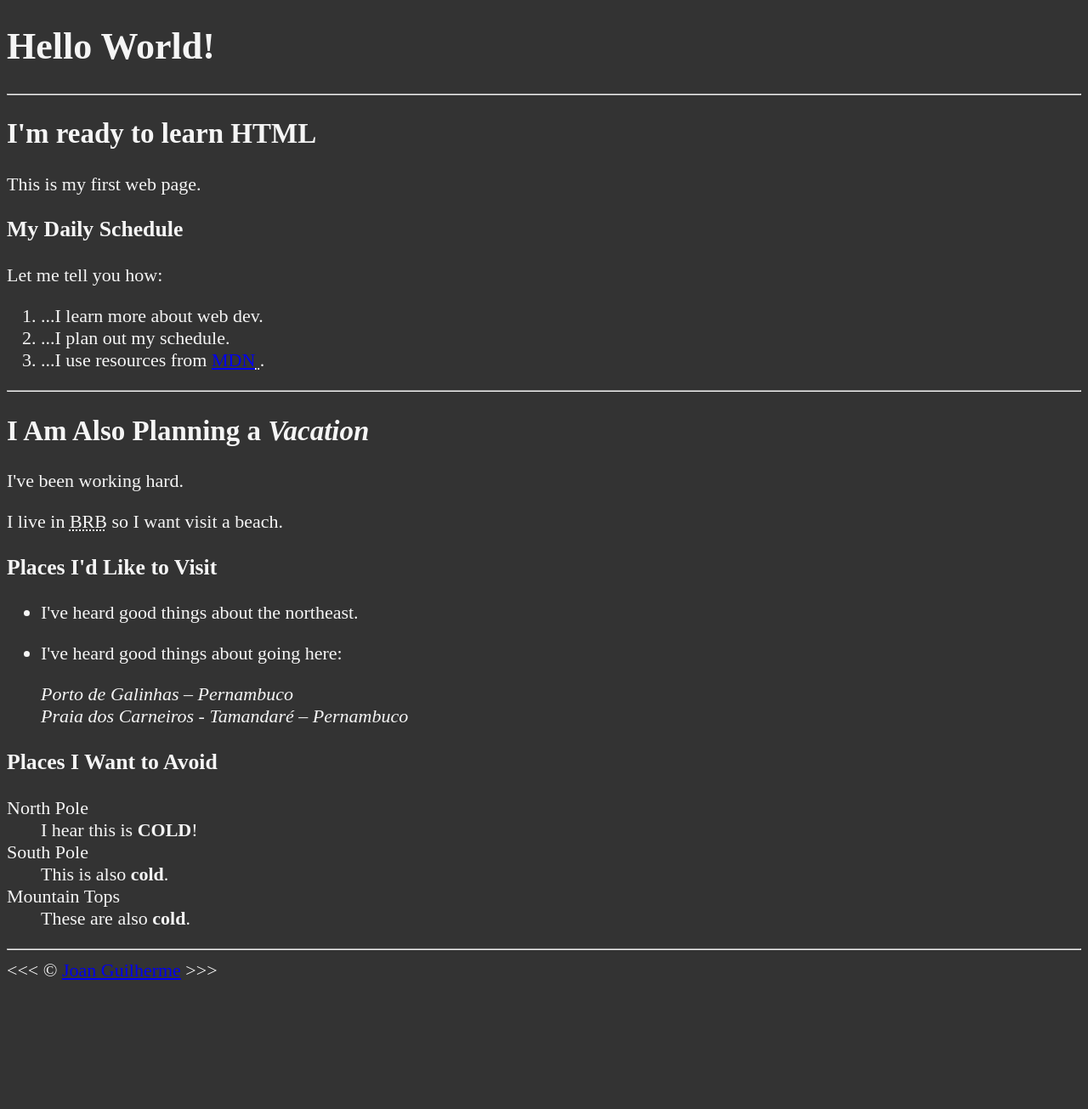
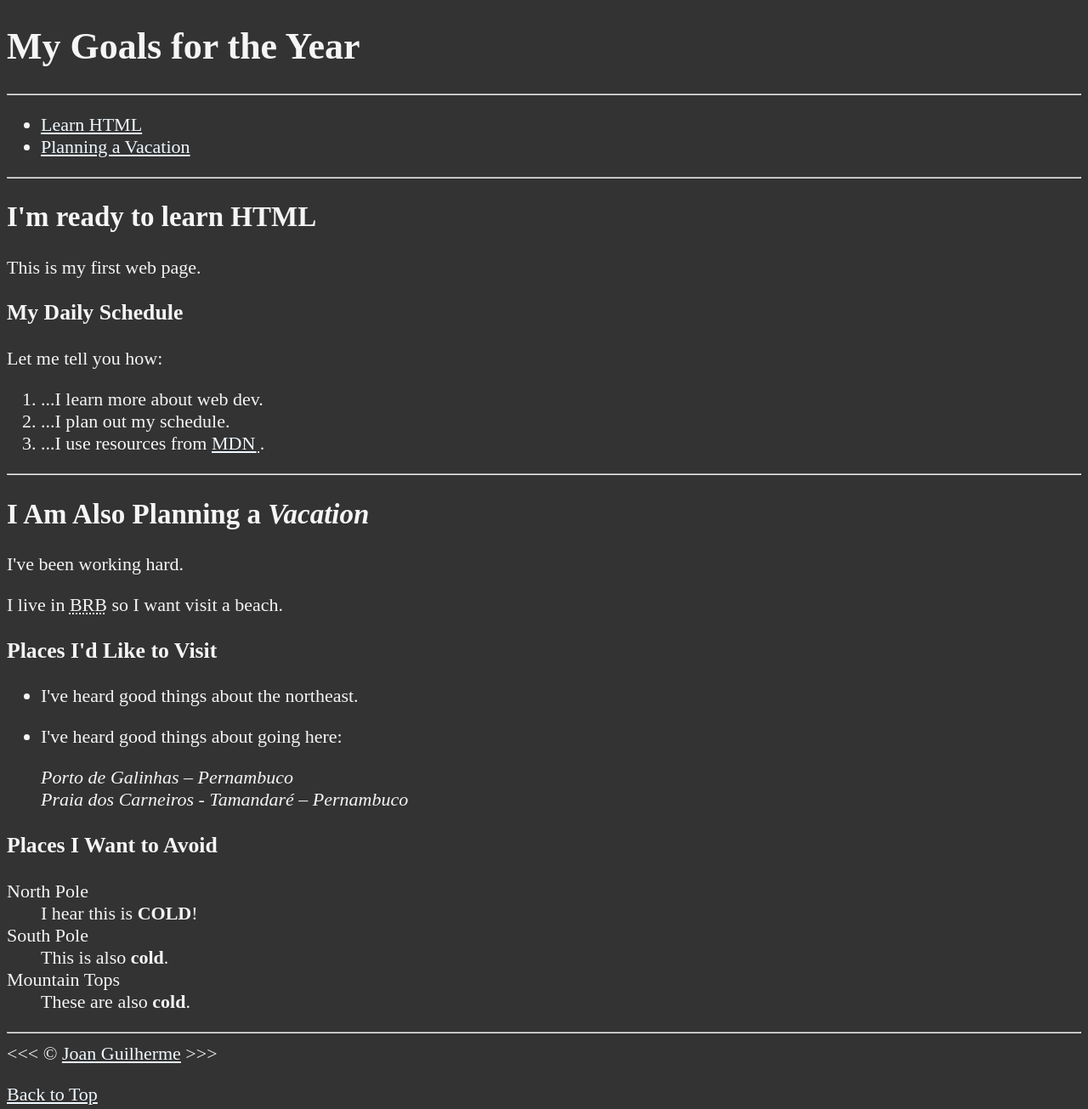
Before and after one commit to JayJjee/HTML-CSS, a plain HTML site: page HTML-freeCodeCamp/index.html in a window 1280 px wide. Shown: the whole page at 85% size. Before the commit the page ends 1163 px from the top, so only its background shows below. Drawn offline with Linux system fonts and the light colour scheme.

Commit message:
Adding CSS

```diff
--- a/HTML-freeCodeCamp/index.html
+++ b/HTML-freeCodeCamp/index.html
@@ -11,10 +11,24 @@
 </head>
 
 <body>
-    <h1>Hello World!</h1>
+    <h1>My Goals for the Year</h1>
 
     <hr>
 
+    <nav>
+        <ul>
+            <li>
+                <a href="#html">Learn HTML</a>
+            </li>
+            <li>
+                <a href="#vacation">Planning a Vacation</a>
+            </li>
+        </ul>
+    </nav>
+
+    <hr>
+
+    <section id="html">
     <h2>I'm ready to learn HTML</h2>
     <p>This is my first web page.</p>
 
@@ -27,9 +41,11 @@
                 <a href="https://developer.mozilla.org/">MDN</a>
             </abbr>.</li>
     </ol>
+    </section>
 
     <hr>
 
+    <section id="vacation">
     <h2>I Am Also Planning a <em>Vacation</em></h2>
     <p>I've been working hard.</p>
     <p>I live in <abbr title="Brasilia-DF">BRB</abbr> so I want visit a beach.</p>
@@ -60,8 +76,13 @@
         <dt>Mountain Tops</dt>
         <dd>These are also <strong>cold</strong>.</dd>
     </dl>
+    </section>
+
     <hr>
     &lt;&lt;&lt; &copy; <a href="about.html">Joan Guilherme</a> &gt;&gt;&gt;
+    <p>
+        <a href="#">Back to Top</a>
+    </p>
 </body>
 
 </html>
--- a/HTML-freeCodeCamp/main.css
+++ b/HTML-freeCodeCamp/main.css
@@ -5,3 +5,14 @@ body{
     background-color: #333;
     color: whitesmoke;
 }
+a {
+    color: aliceblue;
+}
+
+a:visited{
+    color: lightgray;
+}
+
+a:hover, a:active{
+    color: blueviolet;
+}
```
